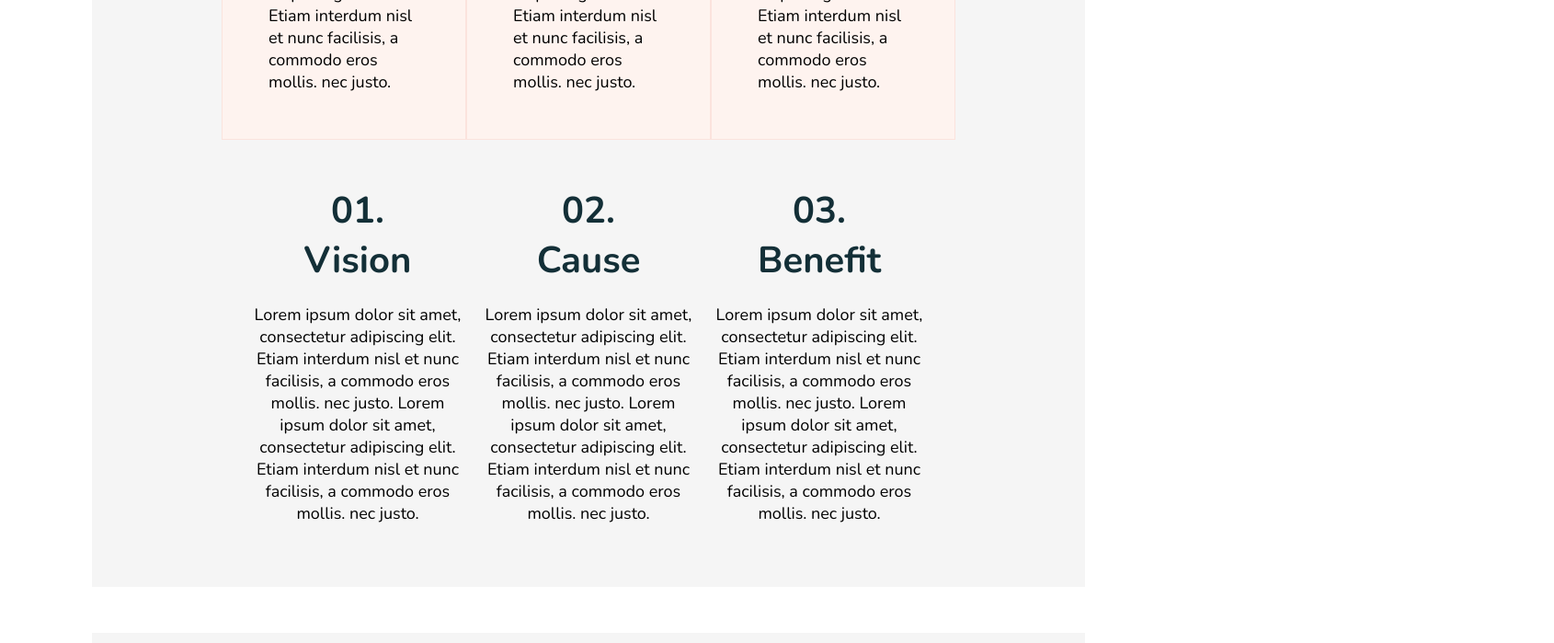
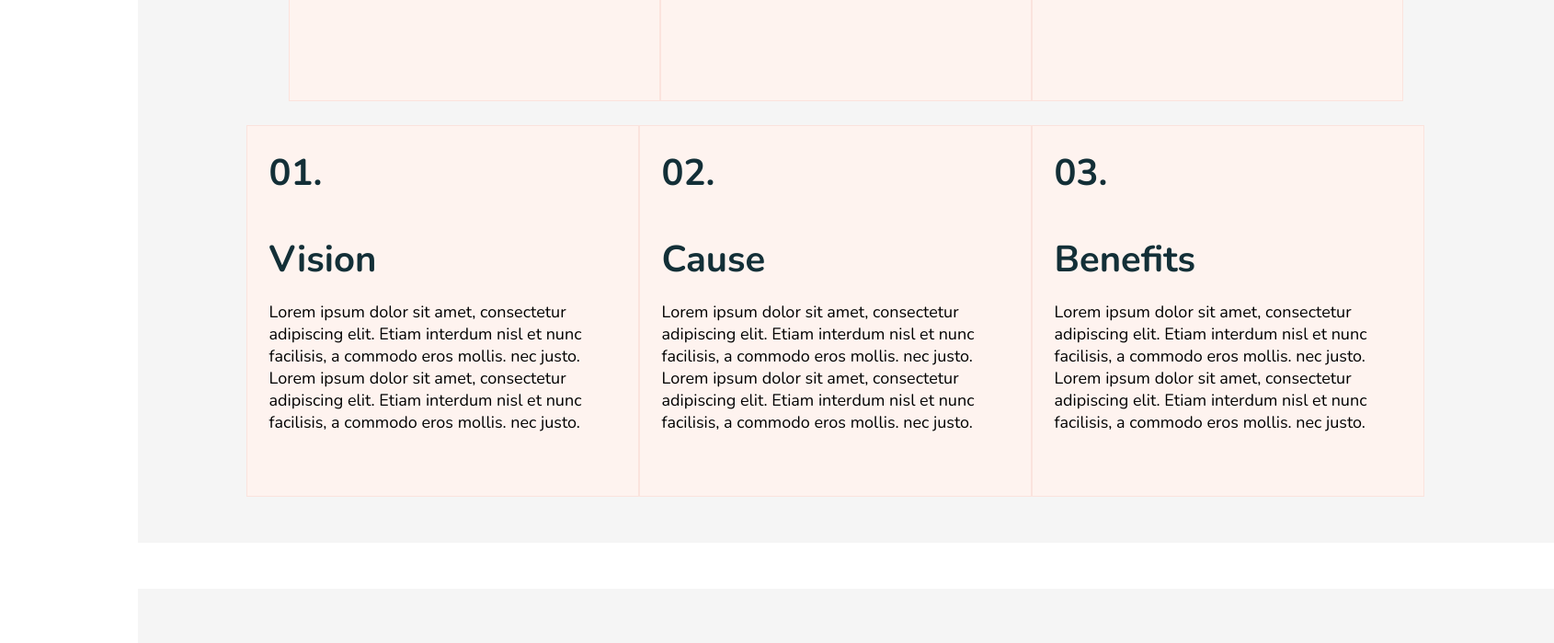
Before and after one commit to CharlizeSerrano5/HomeProjectWebpagePrototype, a React (Create React App) app: page /Donate in a window 1280 px wide. Shown: the part 1440-2139 px from the top of the page at 92% size, 1690 px wide, since content can reach past the window. Built offline with nearby package versions, Linux system fonts and the light colour scheme.

Commit message:
Committing Before Moving To Laptop

```diff
--- a/src/App.css
+++ b/src/App.css
@@ -49,6 +49,7 @@ Grid{
 
 .Container{
   padding: 50px;
+  min-width: 1440px;
 
 }
 
@@ -69,6 +70,8 @@ Grid{
   display: flex;
   background-image: linear-gradient(230deg,
   rgba(0,0,0,0.01), rgba(0,0,0,0.51)),url("./Assets/etienne-beauregard-riverin-B0aCvAVSX8E-unsplash.png");
+  background-repeat: no-repeat;
+  background-size: 100%;
   min-height: 650px;
   min-width: 1440px;
   padding: auto;
--- a/src/Components/Header.css
+++ b/src/Components/Header.css
@@ -2,9 +2,9 @@
 .Header{
     width: 100%;
     background-color: white;
-
+    min-width: 1440px;
     text-decoration: none;
-    display: inline-block;
+    display: flex;
     justify-content: center;
     text-align: center;
     max-height: 149px;
--- a/src/Pages/BuildPage.js
+++ b/src/Pages/BuildPage.js
@@ -53,7 +53,6 @@ function BuildPage(){
                             <Grid item xs={4} zeroMinWidth>
                                 At Affordable price!
                             </Grid>
-
                             <Grid item xs={4} zeroMinWidth>
                                 Choose your preferred floor plan
                             </Grid>
--- a/src/Pages/DonatePage.css
+++ b/src/Pages/DonatePage.css
@@ -32,3 +32,21 @@
     min-height: 1187px;
     color: white;
 }
+
+.Visions>.Section{
+    background-color: #FEF3EF;
+    border-style: solid;
+    border-width: 1px;
+    border-color: rgba(222, 87, 65, 0.10);
+    min-width: 350px;
+    /* margin-bottom: 20px; */
+}
+
+.Visions>.Section>.Title{
+    margin-bottom: 5px;
+}
+
+.Visions>.Section>.Title>h1{
+    /* background-color: pink; */
+    margin-bottom: 5px;
+}
--- a/src/Pages/DonatePage.js
+++ b/src/Pages/DonatePage.js
@@ -16,9 +16,9 @@ function DonatePage(){
                     <OrangeButton text="Donate"></OrangeButton>
                 </div>
             </div>
-            <div className='Donors  Container'>
+            <div className='Donors Content Container'>
                 <div className='Gray Content Container'>
-                    <div className='Section   Content'>
+                    <div className='Section Content '>
                         <div className='Section Left'>
                             <div className='Content'>
                                 <h1>01.<br></br>Vision</h1>
@@ -50,22 +50,36 @@ function DonatePage(){
                     direction="row"
                     justifyContent="center"
                     alignItems="stretch"
+                    textAlign="left"
+                    className='Visions'
                     >
-                        <Grid item xs={3} zeroMinWidth className='Section'>
-                            <h1>01.<br></br>Vision</h1>
+                        <Grid item xs={3.5} zeroMinWidth className='Section Container'>
+                            <div className='Title'>
+                                <h1>01.</h1>
+                                <br></br>
+                                <h1>Vision</h1>
+                            </div>
                             <p>Lorem ipsum dolor sit amet, consectetur adipiscing elit. Etiam interdum nisl et nunc facilisis, a commodo eros mollis.  nec justo.
                                 Lorem ipsum dolor sit amet, consectetur adipiscing elit. Etiam interdum nisl et nunc facilisis, a commodo eros mollis.  nec justo.
                             </p>
                         </Grid>
 
-                        <Grid item xs={3} zeroMinWidth className='Section'>
-                            <h1>02.<br></br>Cause</h1>
+                        <Grid item xs={3.5} zeroMinWidth className='Section Container'>
+                            <div className='Title'>
+                                <h1>02.</h1>
+                                <br></br>
+                                <h1>Cause</h1>
+                            </div>
                             <p>Lorem ipsum dolor sit amet, consectetur adipiscing elit. Etiam interdum nisl et nunc facilisis, a commodo eros mollis.  nec justo.
                                 Lorem ipsum dolor sit amet, consectetur adipiscing elit. Etiam interdum nisl et nunc facilisis, a commodo eros mollis.  nec justo.
                             </p>
                         </Grid>
-                        <Grid item xs={3} zeroMinWidth className='Section'>
-                            <h1>03.<br></br>Benefit</h1>
+                        <Grid item xs={3.5} zeroMinWidth className='Section Container'>
+                            <div className='Title'>
+                                <h1>03.</h1>
+                                <br></br>
+                                <h1>Benefits</h1>
+                            </div>
                             <p>Lorem ipsum dolor sit amet, consectetur adipiscing elit. Etiam interdum nisl et nunc facilisis, a commodo eros mollis.  nec justo.
                                 Lorem ipsum dolor sit amet, consectetur adipiscing elit. Etiam interdum nisl et nunc facilisis, a commodo eros mollis.  nec justo.
                             </p>
--- a/src/Pages/HomePage.css
+++ b/src/Pages/HomePage.css
@@ -20,7 +20,7 @@
 }
 
 .Home> .Assessment  > .Content{
-    width: 1300px;
+    /* width: 1300px; */
     display: flex;
     margin: auto;
 
--- a/src/Pages/HomePage.js
+++ b/src/Pages/HomePage.js
@@ -48,7 +48,6 @@ function Home(){
             <div className='Donate Container'>
                 <div className='Content'>
                     <h1>Transform lives with the gift of affordable housing and provide shelter for those in need.</h1>
-
                     <OrangeButton text="Donate"></OrangeButton>
                 </div>
 
```
